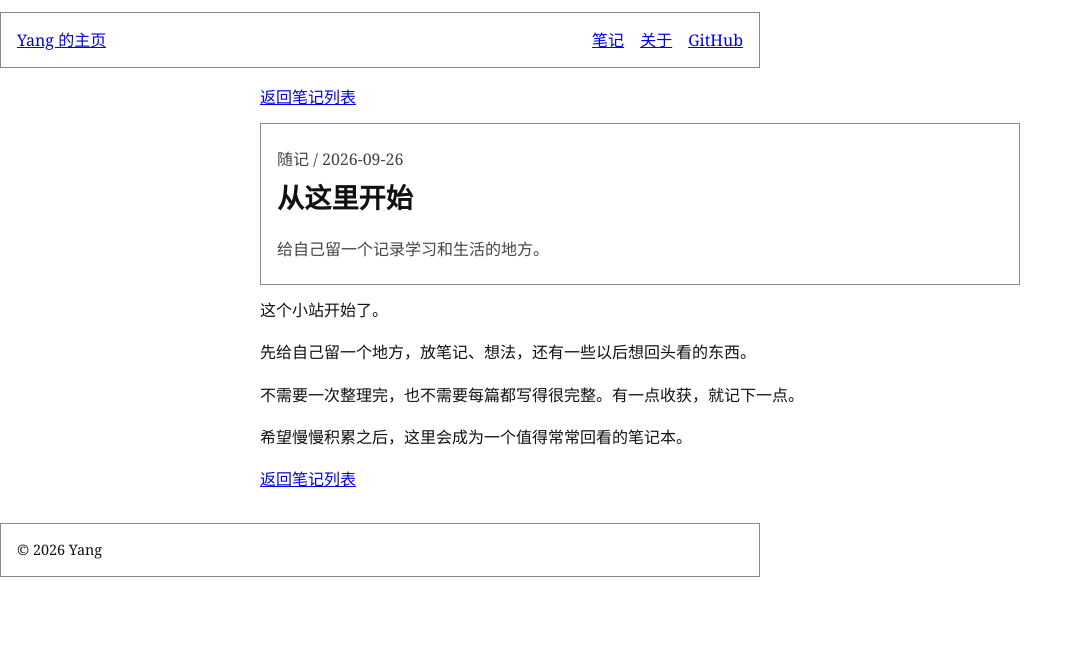
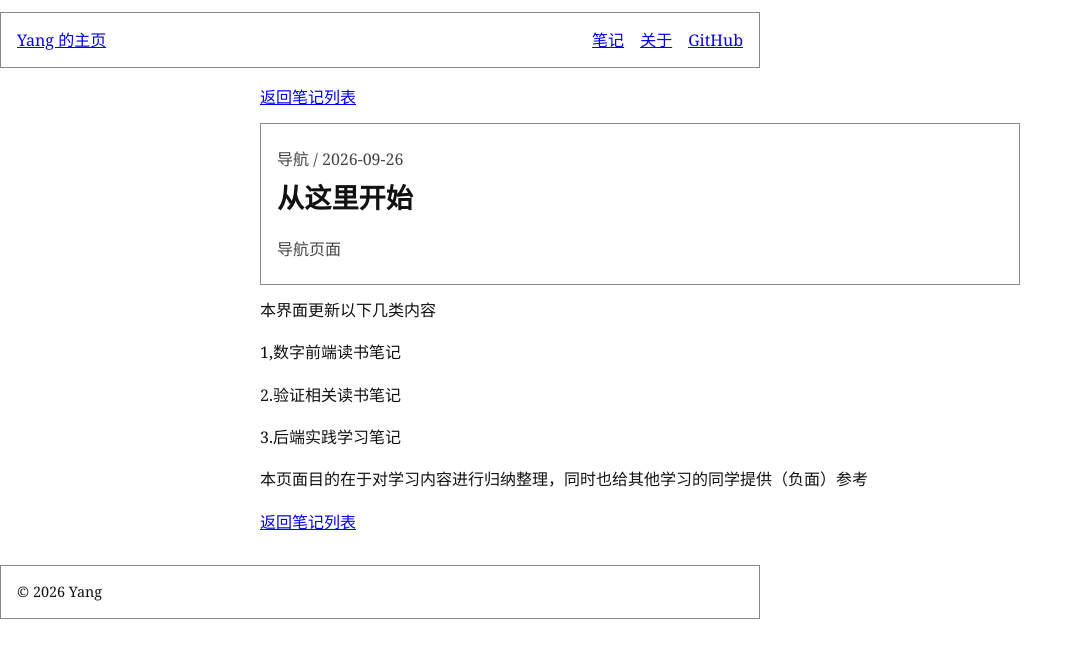
Before and after one commit to jiyang070524-prog/jiyang070524-prog.github.io, a Jekyll site: the page built from _posts/2026-09-26-hello.md, in a window 1280 px wide. Shown: the top 658 px of the page, without its empty margins (0-1083 px from the left). Built offline with Jekyll 4.4.1, drawn with Linux system fonts in a browser that asks for light colours.

Commit message:
Update _posts/2026-09-26-hello.md (via Pages CMS)

```diff
--- a/_posts/2026-09-26-hello.md
+++ b/_posts/2026-09-26-hello.md
@@ -1,13 +1,16 @@
 ---
 title: 从这里开始
-description: 给自己留一个记录学习和生活的地方。
-category: 随记
+description: 导航页面
+category: 导航
 ---
+本界面更新以下几类内容
 
-这个小站开始了。
+1,数字前端读书笔记
 
-先给自己留一个地方，放笔记、想法，还有一些以后想回头看的东西。
+2.验证相关读书笔记
 
-不需要一次整理完，也不需要每篇都写得很完整。有一点收获，就记下一点。
+3.后端实践学习笔记
 
-希望慢慢积累之后，这里会成为一个值得常常回看的笔记本。
+
+
+本页面目的在于对学习内容进行归纳整理，同时也给其他学习的同学提供（负面）参考
```
